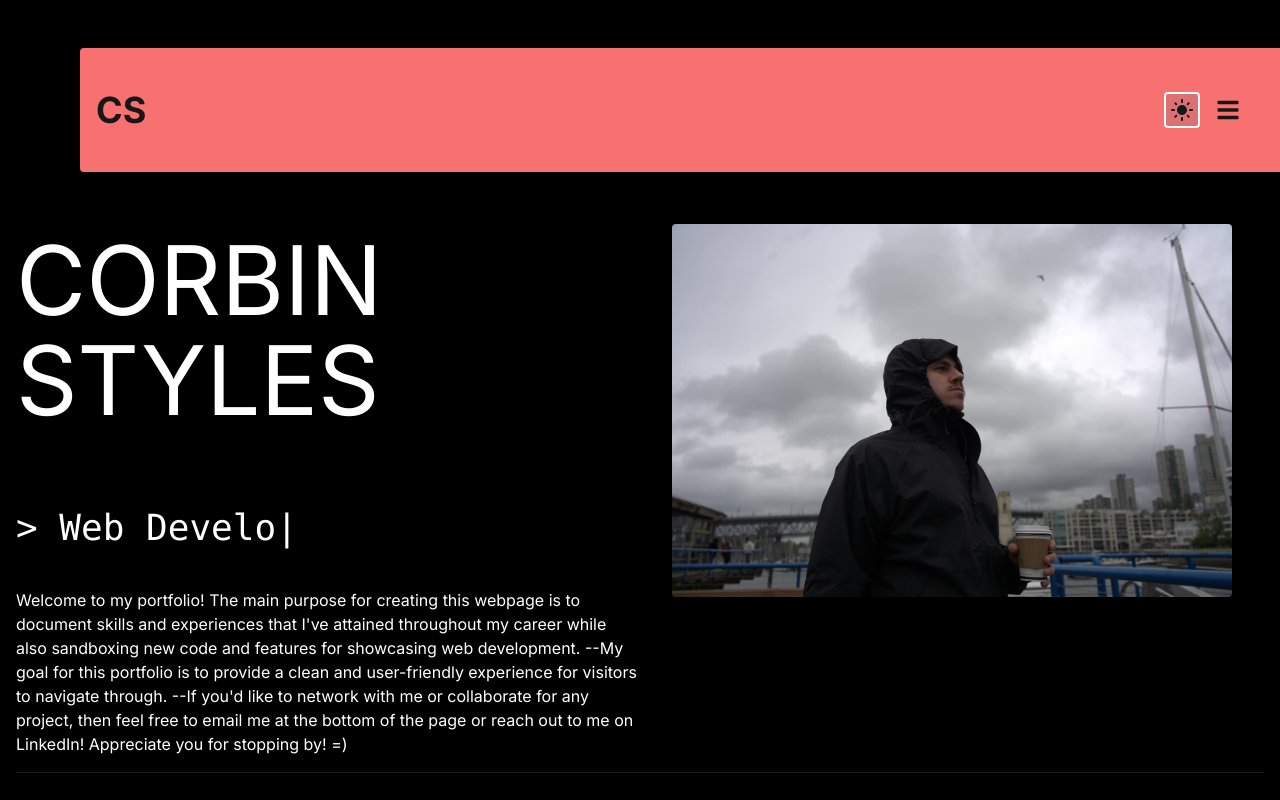
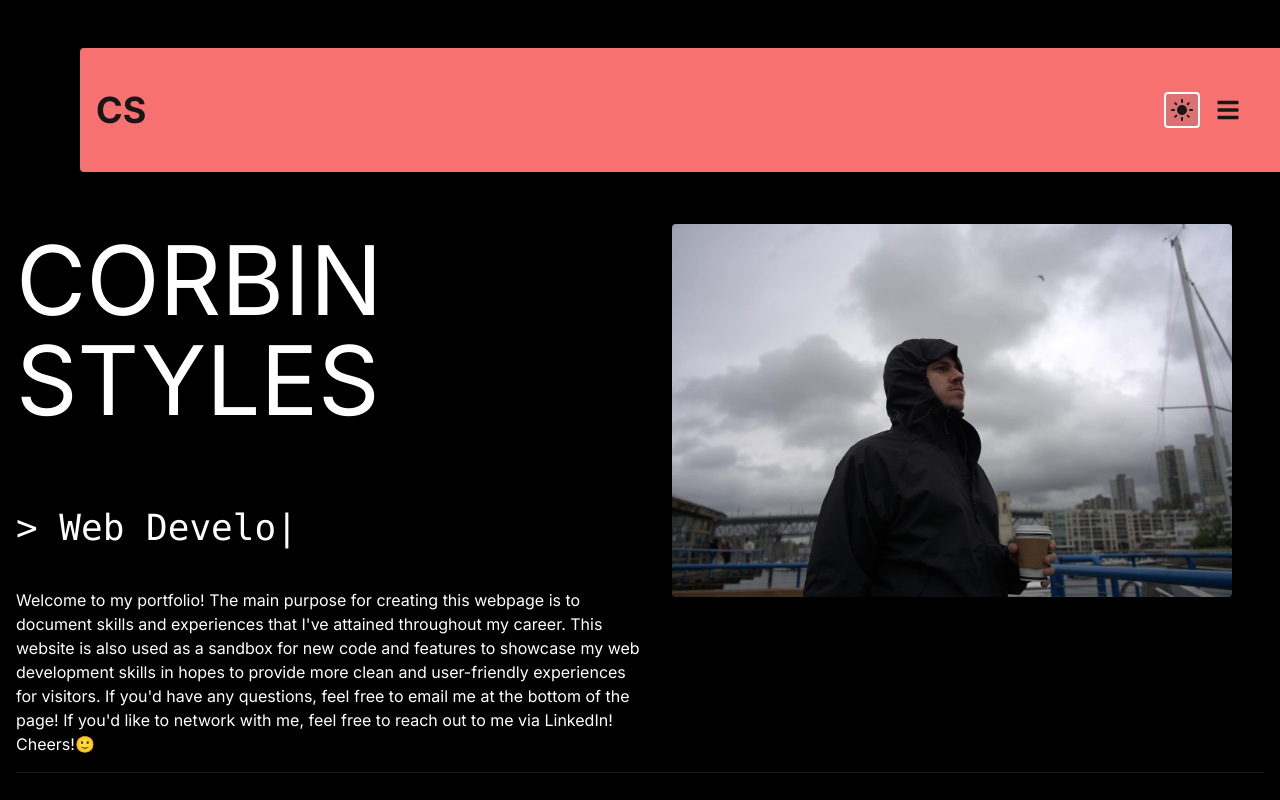
Before and after one commit to corbinjstyles/portfolio-corbin, a React (Vite) app: page / in a window 1280 px wide. Shown: the top 800 px of the page. Built offline with nearby package versions, Linux system fonts and the light colour scheme.

Commit message:
smiley face :)))

```diff
--- a/src/components/Hero.jsx
+++ b/src/components/Hero.jsx
@@ -3,11 +3,13 @@ import vancouverPic from "../assets/vancouver_pic.jpg";
 import { motion } from "framer-motion";
 
 const Hero = ({ isDarkMode }) => {
-  const HERO_CONTENT = `Welcome to my portfolio! The main purpose for creating this webpage is to document skills and experiences
-    that I've attained throughout my career while also sandboxing new code and features for showcasing web development.
-    --My goal for this portfolio is to provide a clean and user-friendly experience for visitors to navigate through.
-    --If you'd like to network with me or collaborate for any project, then feel free to email me at the bottom of the page or reach out to me on LinkedIn!
-    Appreciate you for stopping by! =)`;
+  const HERO_CONTENT = `Welcome to my portfolio! The main purpose for creating this webpage is to
+    document skills and experiences that I've attained throughout my career.
+    This website is also used as a sandbox for new code and features to showcase my web development skills in hopes
+    to provide more clean and user-friendly experiences for visitors.
+    If you'd have any questions, feel free to email me at the bottom of the page!
+    If you'd like to network with me, feel free to reach out to me via LinkedIn!
+    Cheers!`;
   const typingText = ["Software Developer", "Web Developer", "Tech Enthusiast"];
   const [currentText, setCurrentText] = useState("");
   const [currentIndex, setCurrentIndex] = useState(0);
@@ -83,7 +85,7 @@ const Hero = ({ isDarkMode }) => {
               transition={{ duration: 0.5, delay: 1.5 }}
               className={`mt-10 ${isDarkMode ? "text-white" : "text-black"}`}
             >
-              {HERO_CONTENT}
+              {HERO_CONTENT}&#128578;
             </motion.p>
           </div>
         </div>
```
